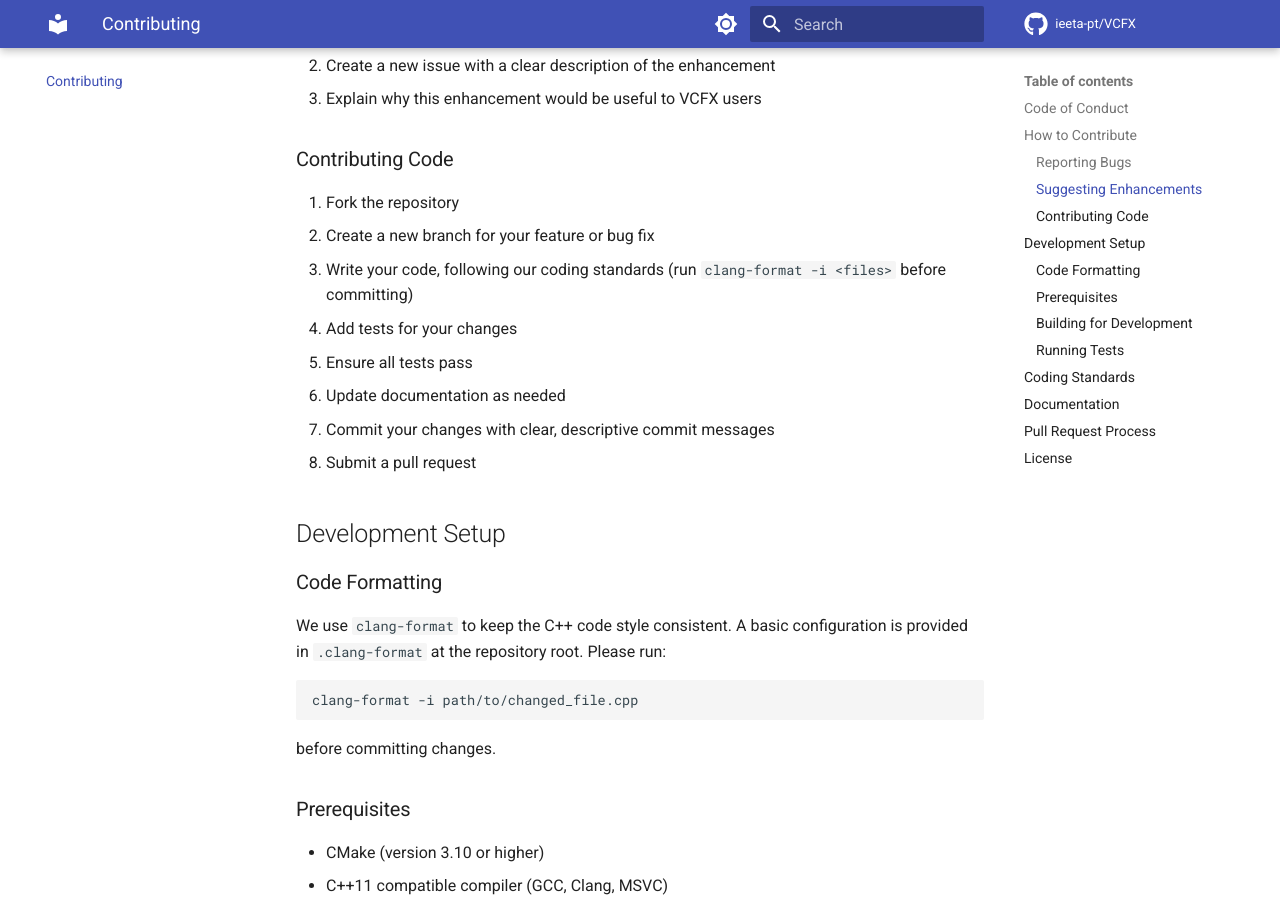
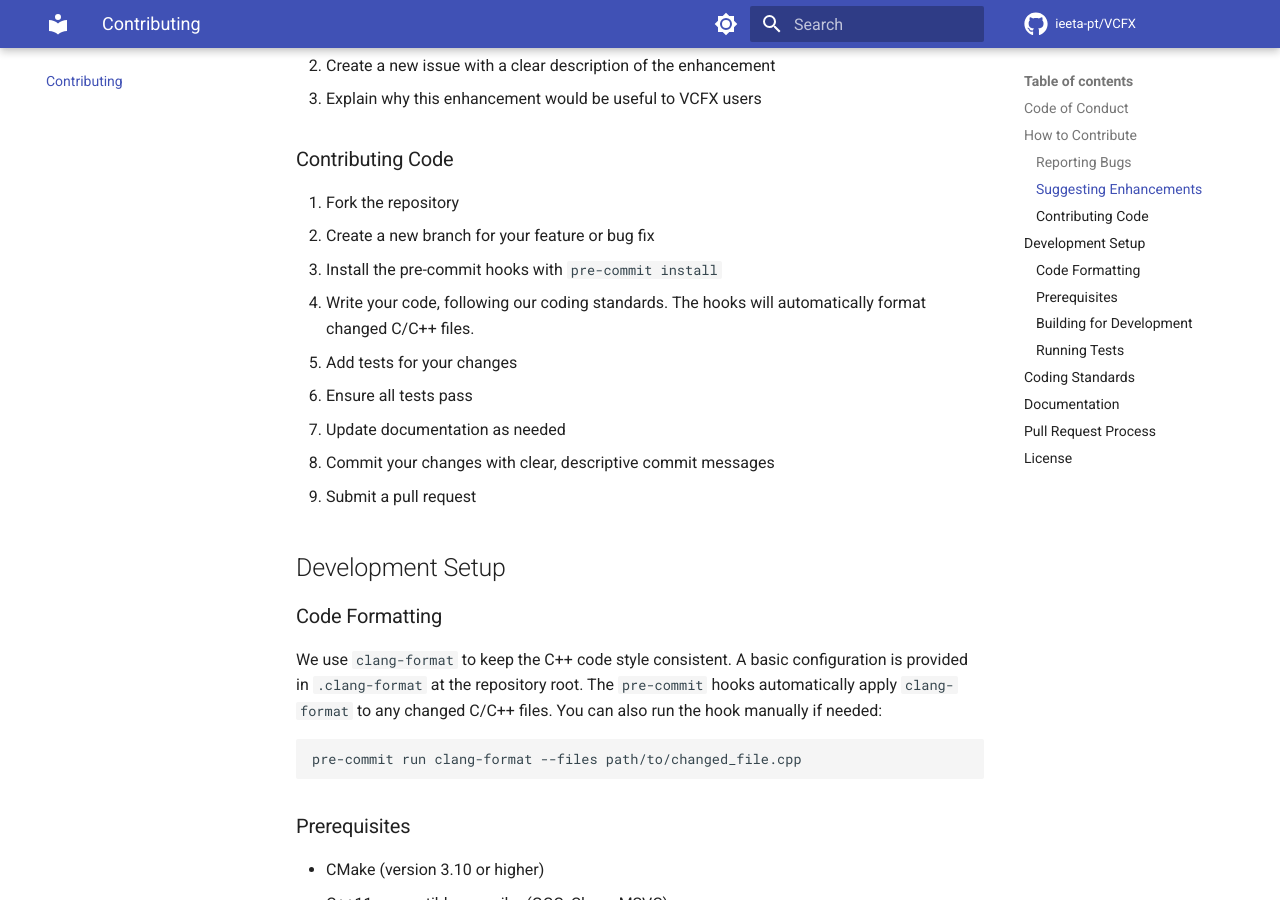
Before and after one commit to jorgeMFS/VCFX, an MkDocs documentation site: the page built from docs/CONTRIBUTING.md, in a window 1280 px wide and 900 px high, scrolled down 945 px. Built offline with MkDocs 1.6.1 and Material for MkDocs 9.7.7, drawn with Linux system fonts in a browser that asks for light colours; comment, search, counter and statistics services are not loaded.

Commit message:
Add clang-format pre-commit hook

````diff
--- a/.pre-commit-config.yaml
+++ b/.pre-commit-config.yaml
@@ -11,6 +11,11 @@ repos:
         entry: flake8
         language: system
         types: [python]
+      - id: clang-format
+        name: clang-format
+        entry: clang-format -i --style=file
+        language: system
+        files: "\\.(c|cc|cpp|cxx|h|hh|hpp|hxx)$"
       - id: mypy
         name: mypy
         entry: mypy python
--- a/docs/CONTRIBUTING.md
+++ b/docs/CONTRIBUTING.md
@@ -31,26 +31,27 @@ We welcome suggestions for new features or improvements to existing functionalit
 
 1. Fork the repository
 2. Create a new branch for your feature or bug fix
-3. Write your code, following our coding standards
-   (run `clang-format -i <files>` before committing)
-4. Add tests for your changes
-5. Ensure all tests pass
-6. Update documentation as needed
-7. Commit your changes with clear, descriptive commit messages
-8. Submit a pull request
+3. Install the pre-commit hooks with `pre-commit install`
+4. Write your code, following our coding standards. The hooks will automatically
+   format changed C/C++ files.
+5. Add tests for your changes
+6. Ensure all tests pass
+7. Update documentation as needed
+8. Commit your changes with clear, descriptive commit messages
+9. Submit a pull request
 
 ## Development Setup
 
 ### Code Formatting
 
 We use `clang-format` to keep the C++ code style consistent. A basic configuration
-is provided in `.clang-format` at the repository root. Please run:
+is provided in `.clang-format` at the repository root. The `pre-commit` hooks
+automatically apply `clang-format` to any changed C/C++ files. You can also run
+the hook manually if needed:
 
 ```bash
-clang-format -i path/to/changed_file.cpp
+pre-commit run clang-format --files path/to/changed_file.cpp
 ```
-
-before committing changes.
 
 ### Prerequisites
 
````
